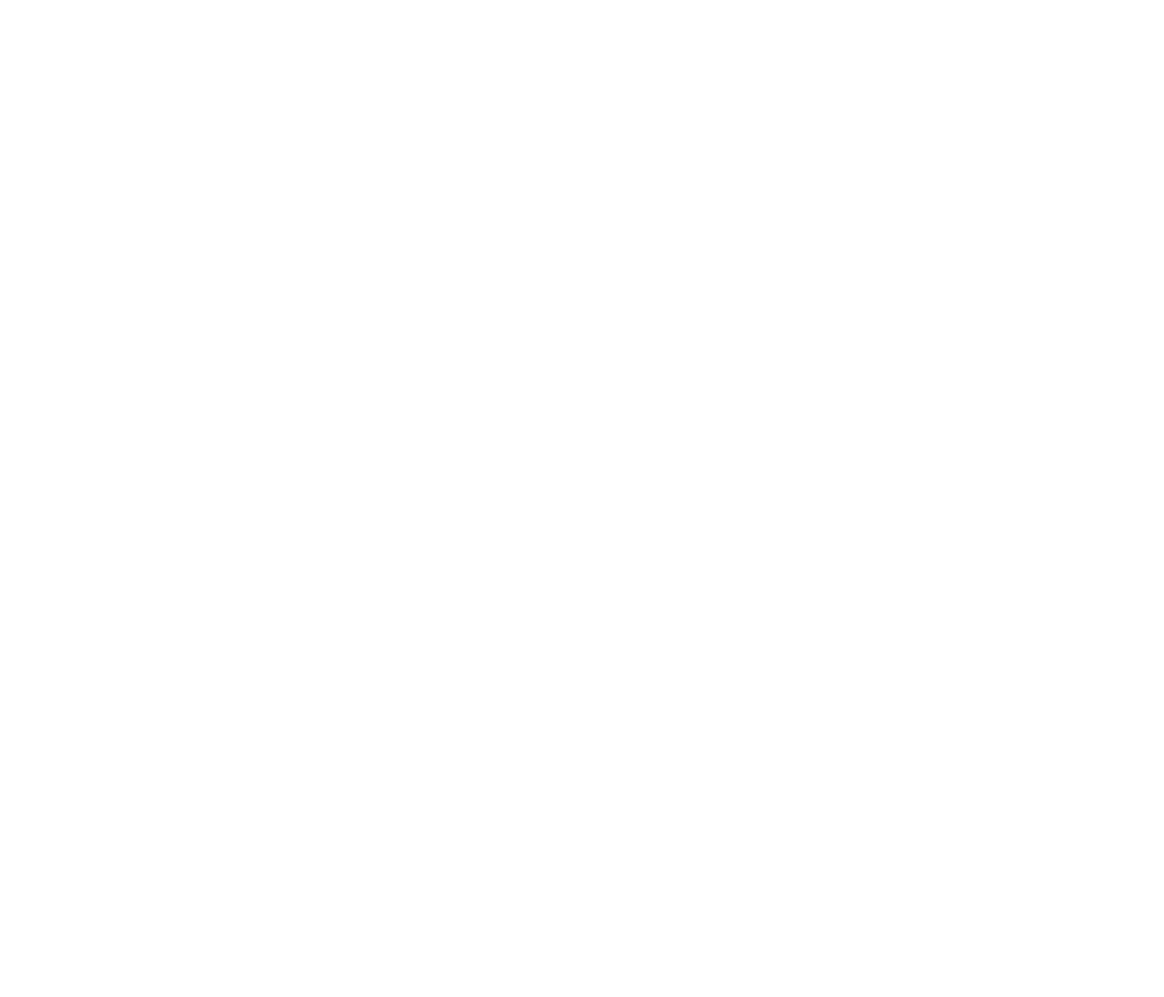
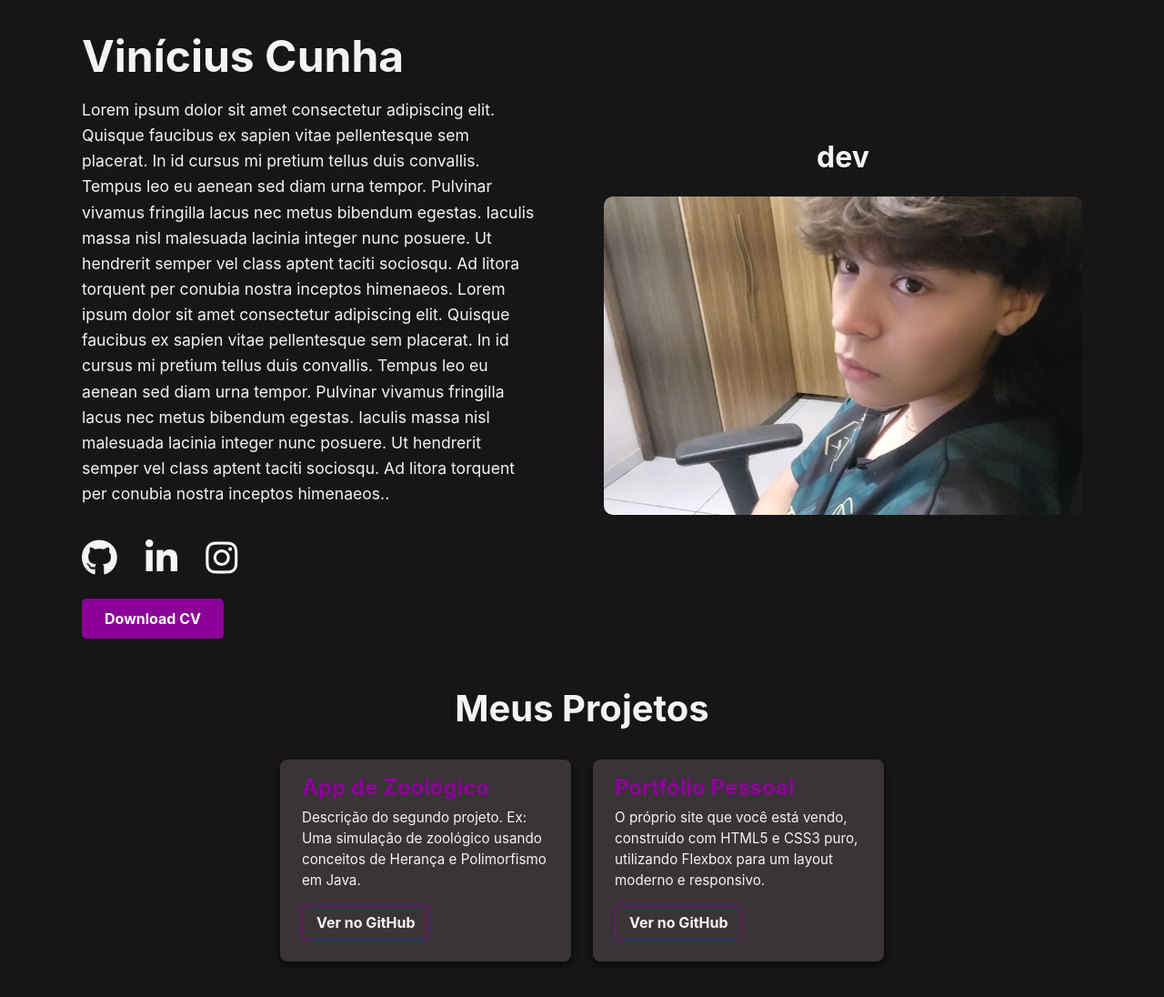
Before and after one commit to vnyyz/vnyyz.github.io, a plain HTML site: page index.html in a window 1280 px wide. Shown: the whole page at 91% size. Before the commit the page ends 800 px from the top, so only its background shows below. Drawn offline with Linux system fonts and the light colour scheme.

Commit message:
atividade devweb 21/10

```diff
--- a/index.html
+++ b/index.html
@@ -1,11 +1,64 @@
 <!DOCTYPE html>
-<html lang="en">
+<html lang="pt-br">
 <head>
     <meta charset="UTF-8">
     <meta name="viewport" content="width=device-width, initial-scale=1.0">
-    <title>Document</title>
+    <title>Portfólio</title>
+    <link rel="stylesheet" href="style.css">
+    <link rel="stylesheet" href="https://cdnjs.cloudflare.com/ajax/libs/font-awesome/6.0.0-beta3/css/all.min.css">
 </head>
 <body>
+    <div class="container">
+        <div class="coluna-esquerda">
+            <h1>Vinícius Cunha</h1>
+            <p>
+                Lorem ipsum dolor sit amet consectetur adipiscing elit. Quisque faucibus ex sapien vitae pellentesque sem placerat. In id cursus mi pretium tellus duis convallis. Tempus leo eu aenean sed diam urna tempor. Pulvinar vivamus fringilla lacus nec metus bibendum egestas. Iaculis massa nisl malesuada lacinia integer nunc posuere. Ut hendrerit semper vel class aptent taciti sociosqu. Ad litora torquent per conubia nostra inceptos himenaeos.
 
-</body>
+Lorem ipsum dolor sit amet consectetur adipiscing elit. Quisque faucibus ex sapien vitae pellentesque sem placerat. In id cursus mi pretium tellus duis convallis. Tempus leo eu aenean sed diam urna tempor. Pulvinar vivamus fringilla lacus nec metus bibendum egestas. Iaculis massa nisl malesuada lacinia integer nunc posuere. Ut hendrerit semper vel class aptent taciti sociosqu. Ad litora torquent per conubia nostra inceptos himenaeos..
+            </p>
+
+            <div class="links-sociais">
+                <a href="https://github.com/vnyyz" target="_blank" title="GitHub">
+                    <i class="fab fa-github"></i>
+                </a>
+                <a href="https://www.linkedin.com/in/vinicius-cunha-barbosa-174044341/" target="_blank" title="LinkedIn">
+                    <i class="fab fa-linkedin-in"></i>
+                </a>
+                <a href="https://www.instagram.com/vnyy.14/" target="_blank" title="Instagram">
+                    <i class="fab fa-instagram"></i>
+                </a>
+            </div>
+
+            <a href="Curriculo ViniciusCbarbosa (1).pdf" class="btn-cv" download>Download CV</a>
+        </div>
+
+        <div class="coluna-direita">
+            <h2>dev</h2>
+            <img src="euvinicisu.jpeg" alt="foto de perfil" id="foto-perfil">
+        </div>
+    </div>
+
+    <section class="projetos">
+        <h2>Meus Projetos</h2>
+        <div class="projetos-container">
+
+            <div class="projeto-card">
+                <h3>App de Zoológico</h3>
+                <p>
+                    Descrição do segundo projeto. Ex: Uma simulação de zoológico usando conceitos de Herança e Polimorfismo em Java.
+                </p>
+                <a href="https://github.com/ifpr-pgua-tads-oo2025/tarefa-03-10-vnyyz" target="_blank">Ver no GitHub</a>
+            </div>
+
+            <div class="projeto-card">
+                <h3>Portfólio Pessoal</h3>
+                <p>
+                    O próprio site que você está vendo, construído com HTML5 e CSS3 puro, utilizando Flexbox para um layout moderno e responsivo.
+                </p>
+                <a href="https://github.com/vnyyz/vnyyz.github.io" target="_blank">Ver no GitHub</a>
+            </div>
+
+        </div>
+    </section>
+    </body>
 </html>
--- a/style.css
+++ b/style.css
@@ -0,0 +1,223 @@
+/* configurações globais */
+* {
+    margin: 0;
+    padding: 0;
+    box-sizing: border-box;
+}
+
+body {
+    font-family: -apple-system, BlinkMacSystemFont, 'Segoe UI', Roboto, Helvetica, Arial, sans-serif;
+    background-color: #161616;
+    color: #f4f4f4;
+    display: flex;
+    flex-direction: column; /* alterado para permitir scroll */
+    justify-content: flex-start; /* alinha ao topo */
+    align-items: center;
+    min-height: 100vh;
+    padding: 2rem;
+}
+
+.container {
+    display: flex;
+    flex-wrap: wrap; /* faz as colunas quebrarem em telas menores */
+    justify-content: space-between;
+    align-items: center;
+    max-width: 1100px;
+    width: 100%;
+    gap: 3em; /*espaco nas colunas - sua alteração mantida*/
+}
+
+/* coluna da esquerda (dostexto e links) */
+.coluna-esquerda {
+    flex: 1; /* ocupa metade do espaço */
+    min-width: 300px; /* lrgura minima antes de quebrar */
+}
+
+.coluna-esquerda h1 {
+    font-size: 3rem;
+    margin-bottom: 1rem;
+}
+
+.coluna-esquerda p {
+    font-size: 1.1rem;
+    line-height: 1.6;
+    margin-bottom: 2rem;
+    max-width: 500px;
+}
+
+.links-sociais {
+    margin-bottom: 2rem;
+}
+
+.links-sociais a {
+    color: #f4f4f4;
+    font-size: 2.5rem; /* tamanho dos icones */
+    margin-right: 20px;
+    text-decoration: none;
+    transition: color 0.3s ease;
+}
+
+.links-sociais a:hover {
+    color: #8b0097; /*corzinha quando vc passa o mouse em cima*/
+}
+
+.btn-cv {
+    background-color: #8b0097; /* azul do botão */
+    color: white;
+    padding: 12px 25px;
+    text-decoration: none;
+    font-weight: bold;
+    border-radius: 5px;
+    transition: background-color 0.3s ease;
+}
+
+.btn-cv:hover {
+    background-color: #d70b82;
+}
+/*imagem minha*/
+.coluna-direita {
+    flex: 1;
+    min-width: 300px;
+    text-align: center;
+}
+
+.coluna-direita h2 {
+    font-size: 2rem;
+    margin-bottom: 1.5rem;
+}
+.coluna-direita img {
+    max-width: 100%;
+    width: 954px;
+    height: 350px;
+    object-fit: cover;
+    object-position: center;
+    border-radius: 10px;
+}
+
+
+/*sessao dos projetos*/
+.projetos {
+    max-width: 1100px; /* msm largura do container principal*/
+    width: 100%;
+    margin: 4rem auto 2rem; /* espaco em cima e embaixo */
+    text-align: center;
+    padding: 0 2rem; /* faz que não cole nas bordas em telas pequenas */
+}
+
+.projetos h2 {
+    font-size: 2.5rem;
+    margin-bottom: 2rem;
+    color: #f4f4f4;
+}
+
+/*css flexbox:fogo::fogo: */
+.projetos-container {
+    display: flex;
+    flex-wrap: wrap; /*faz ser responsivo */
+    justify-content: center;
+    gap: 1.5rem;
+}
+
+
+.projeto-card {
+    background-color: #3a3337;
+    border-radius: 8px;
+    width: 320px; /* largura dos cards*/
+    text-align: left;
+    transition: transform 0.3s ease;
+    box-shadow: 0 4px 8px rgba(0, 0, 0, 0.603);
+}
+
+.projeto-card:hover {
+    transform: translateY(-5px); /* efeitinho legal ao passar o mouse */
+}
+
+.projeto-card img {
+    width: 100%;
+    height: 180px;
+}
+
+.projeto-card h3 {
+    font-size: 1.5rem;
+    margin: 1rem 1.5rem 0.5rem;
+    color: #8b0097; /* cor de destaque */
+}
+
+.projeto-card p {
+    font-size: 0.95rem;
+    line-height: 1.5;
+    margin: 0 1.5rem 1rem; /* espaco interno*/
+}
+
+.projeto-card a {
+    display: inline-block;
+    background-color: transparent;
+    color: #f4f4f4;
+    padding: 8px 15px;
+    margin: 0 1.5rem 1.5rem; /* espaco interno */
+    text-decoration: none;
+    font-weight: bold;
+    border: 1px solid #8b0097;
+    border-radius: 5px;
+    transition: background-color 0.3s ease, color 0.3s ease;
+}
+
+.projeto-card a:hover {
+    background-color: #d70b82; /*corzinha q fica qando vc passa o mouse em cima*/
+    color: white;
+}
+
+/* ---------------------------------- */
+/* para telas pequenas (celular) */
+/* ---------------------------------- */
+
+/* isso aqui só vai funcionar em telas de 768px pra baixo (tipo celular) */
+@media (max-width: 768px) {
+
+    body {
+        padding: 1.5rem; /* menos espaço nas bordas da tela */
+        display: block; /* ajeita o body pra página poder rolar normal */
+    }
+
+    /* joga a coluna da direita pra baixo da coluna da esquerda */
+    .container {
+        flex-direction: column;
+        gap: 1.5em; /* diminui o espaço entre elas */
+    }
+
+    /* deixa o texto da esquerda no meio */
+    .coluna-esquerda {
+        text-align: center;
+    }
+
+    /* deixa os ícones (github, etc) no meio */
+    .links-sociais {
+        text-align: center;
+        margin-bottom: 2.5rem;
+    }
+
+    .links-sociais a {
+        margin: 0 10px; /* um espacinho entre os ícones */
+    }
+
+    .coluna-direita img {
+        width: 100%;
+        max-width: 400px; /*faz a imagem nao ficarenorme*/
+        height: auto;
+    }
+
+    /* os cards de projeto também vão ficar um em cima do outro */
+    .projeto-card {
+        width: 100%;
+        max-width: 350px; /* um limite de largura pra eles */
+    }
+
+    /* diminui um pouco as letras no celular */
+    .coluna-esquerda h1 {
+        font-size: 2.5rem;
+    }
+
+    .coluna-direita h2, .projetos h2 {
+        font-size: 2rem;
+    }
+}
```
Also changed, not shown: euvinicisu.jpeg (added), 1 other file.
